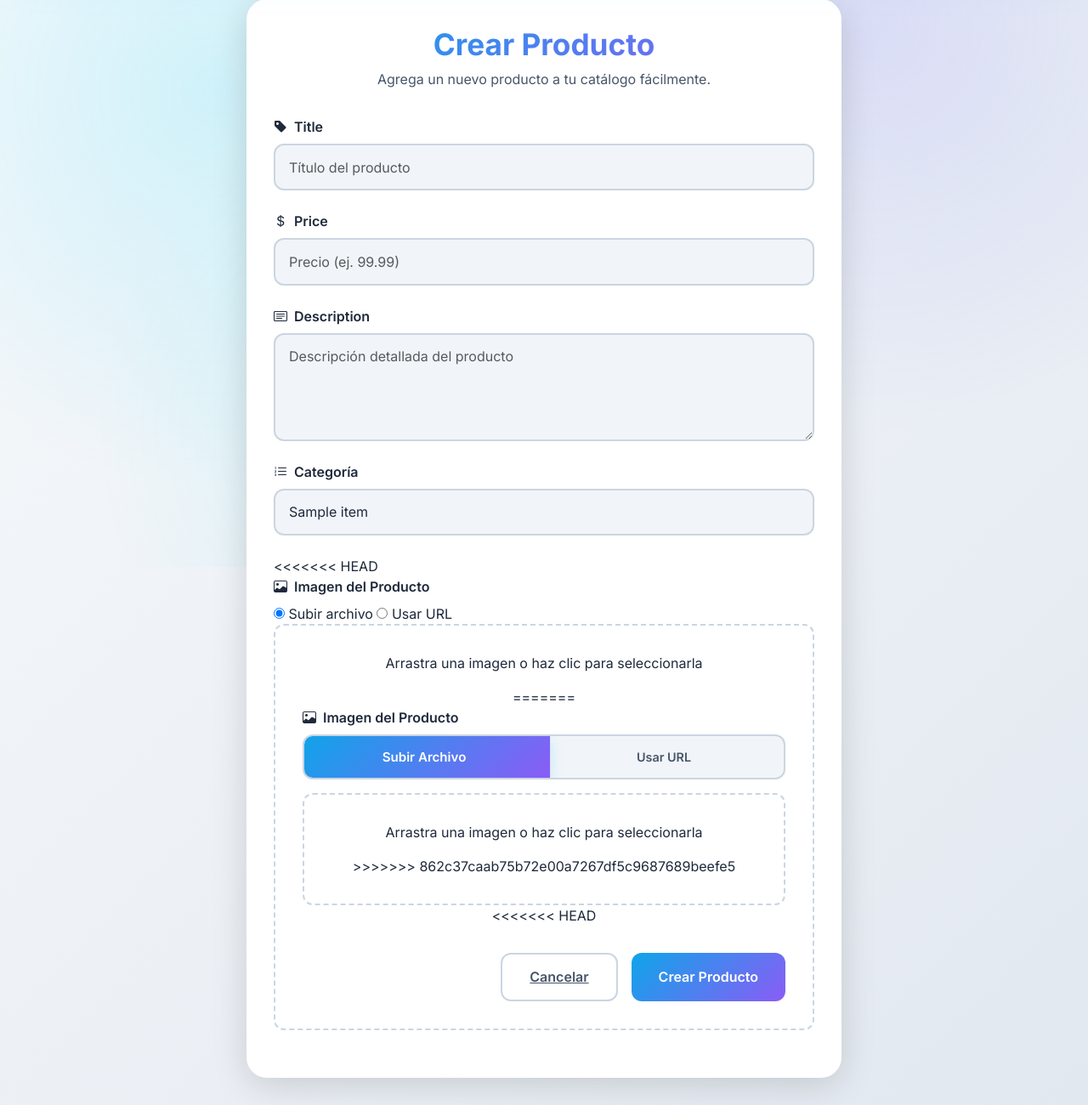
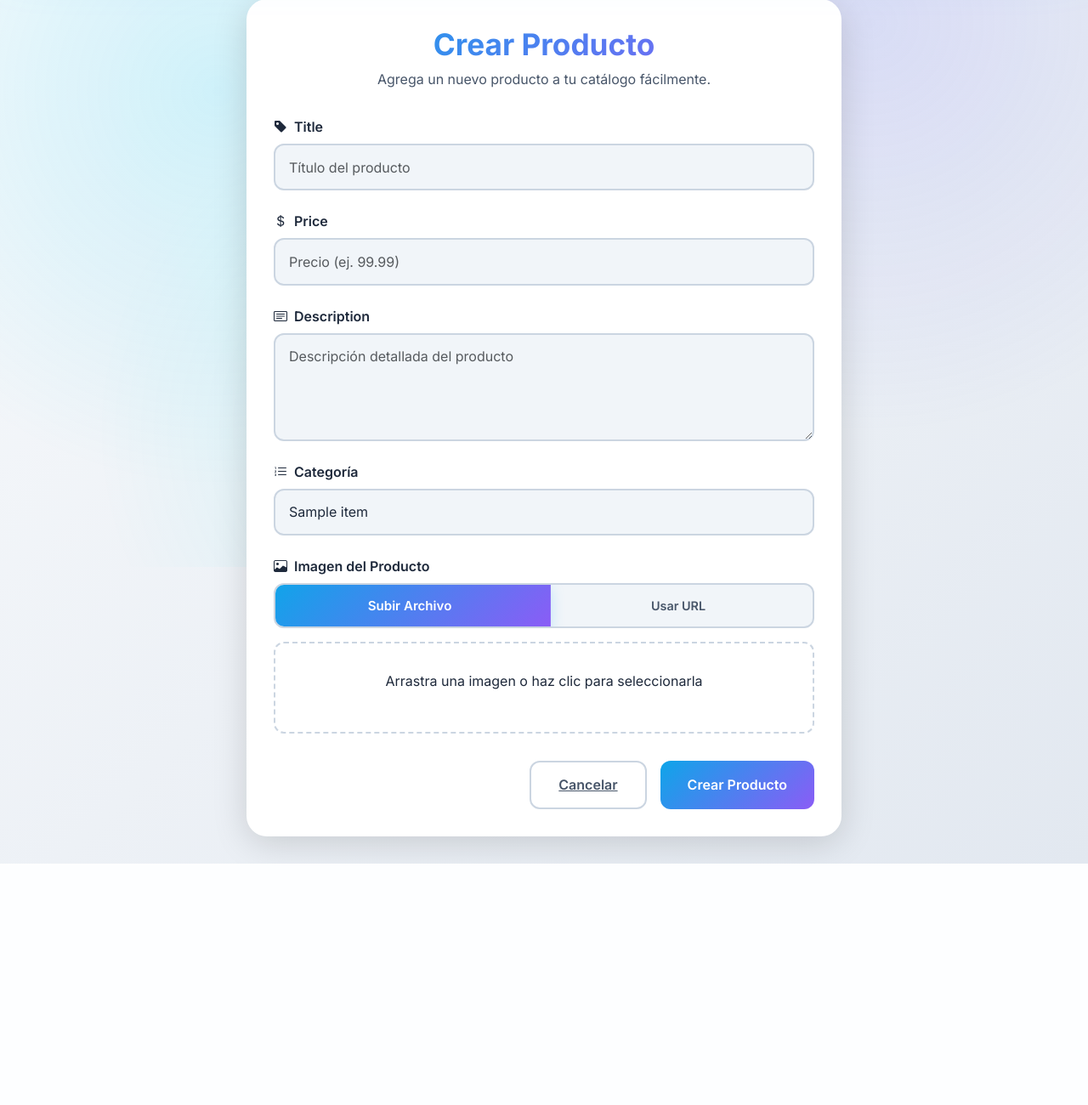
Before and after one commit to Santiago0720K/Platzi-Store-Django, a Django app: page /products/create/ in a window 1280 px wide. Shown: the part 133-1433 px from the top of the page at 85% size. After the commit the page ends 1149 px from the top, so only its background shows below. Run offline with Django 5.2, Linux system fonts and the light colour scheme; a database or web service that is not in the repository returns one stand-in record (values such as "Sample title"); data that the repository does not hold is empty.

Commit message:
Correcion de errores en los TEMPLATES productos datail y create

```diff
--- a/templates/products/product_create.html
+++ b/templates/products/product_create.html
@@ -27,6 +27,7 @@
         font-weight: bold;
         background: linear-gradient(135deg, var(--accent-blue), var(--accent-purple));
         -webkit-background-clip: text;
+        background-clip: text;
         -webkit-text-fill-color: transparent;
         margin-bottom: 0.5rem;
     }
@@ -88,7 +89,7 @@
         background: var(--hover-bg);
     }
 
-    .image-upload img {
+    .image-upload img, #preview-image-url {
         max-width: 100%;
         max-height: 200px;
         margin-top: 1rem;
@@ -310,27 +311,6 @@
 
         <!-- Imagen -->
         <div class="form-group">
-<<<<<<< HEAD
-            <label class="form-label"><i class="bi bi-image"></i> {{ form.image.label }}</label>
-
-            <!-- Selector de tipo de imagen -->
-            <div class="image-source-selector">
-                <label>
-                    <input type="radio" name="image_source" value="file" checked>
-                    Subir archivo
-                </label>
-                <label>
-                    <input type="radio" name="image_source" value="url">
-                    Usar URL
-                </label>
-            </div>
-
-            <!-- Opción para subir archivo -->
-            <div id="upload-container">
-                <div id="drop-zone" class="image-upload">
-                    <p>Arrastra una imagen o haz clic para seleccionarla</p>
-                    <img id="preview-image-file" class="preview-image" alt="Vista previa">
-=======
             <label class="form-label"><i class="bi bi-image"></i> Imagen del Producto</label>
 
             <div class="image-upload-options">
@@ -342,7 +322,6 @@
                 <div id="drop-zone" class="image-upload">
                     <p>Arrastra una imagen o haz clic para seleccionarla</p>
                     <img id="preview-image" alt="Vista previa">
->>>>>>> 862c37caab75b72e00a7267df5c9687689beefe5
                 </div>
                 {{ form.image }}
                 {% for error in form.image.errors %}
@@ -350,24 +329,15 @@
                 {% endfor %}
             </div>
 
-<<<<<<< HEAD
-            <!-- Opción para URL -->
-            <div id="url-container" style="display: none;">
-                {{ form.image_url }}
-                <img id="preview-image-url" class="preview-image" alt="Vista previa de URL" style="margin-top: 1rem; border-radius: 0.75rem; max-height: 200px;">
-                {% for error in form.image_url.errors %}
-                    <div class="error-message">{{ error }}</div>
-                {% endfor %}
-=======
             <div id="url-wrapper" style="display: none;">
                 <div class="form-group">
                     <label for="{{ form.image_url.id_for_label }}" class="form-label"><i class="bi bi-link-45deg"></i> {{ form.image_url.label }}</label>
                     {{ form.image_url }}
+                    <img id="preview-image-url" alt="Vista previa de URL">
                     {% for error in form.image_url.errors %}
                         <div class="error-message">{{ error }}</div>
                     {% endfor %}
                 </div>
->>>>>>> 862c37caab75b72e00a7267df5c9687689beefe5
             </div>
         </div>
 
@@ -382,55 +352,32 @@
 <script>
 document.addEventListener('DOMContentLoaded', () => {
     // --- SELECTORES ---
-    const imageSourceRadios = document.querySelectorAll('input[name="image_source"]');
-    const uploadContainer = document.getElementById('upload-container');
-    const urlContainer = document.getElementById('url-container');
+    const uploadFileBtn = document.getElementById('upload-file-btn');
+    const uploadUrlBtn = document.getElementById('upload-url-btn');
+    const dropZoneWrapper = document.getElementById('drop-zone-wrapper');
+    const urlWrapper = document.getElementById('url-wrapper');
 
     const dropZone = document.getElementById('drop-zone');
     const imageInput = document.querySelector('input[type="file"][name="image"]');
     const imageUrlInput = document.querySelector('input[name="image_url"]');
 
-    const previewImageFile = document.getElementById('preview-image-file');
+    const previewImage = document.getElementById('preview-image');
     const previewImageUrl = document.getElementById('preview-image-url');
     const dropText = dropZone.querySelector('p');
-    const uploadFileBtn = document.getElementById('upload-file-btn');
-    const uploadUrlBtn = document.getElementById('upload-url-btn');
-    const dropZoneWrapper = document.getElementById('drop-zone-wrapper');
-    const urlWrapper = document.getElementById('url-wrapper');
-    const imageUrlInput = document.querySelector('input[name="image_url"]');
 
     // --- INICIALIZACIÓN ---
+    if (imageInput) {
         imageInput.style.display = 'none'; // Ocultar el input de archivo real
+    }
 
-<<<<<<< HEAD
     // --- MANEJO DE VISIBILIDAD ---
-    imageSourceRadios.forEach(radio => {
-        radio.addEventListener('change', (e) => {
-            if (e.target.value === 'file') {
-                uploadContainer.style.display = 'block';
-                urlContainer.style.display = 'none';
-                imageUrlInput.value = ''; // Limpiar URL si se cambia a archivo
-                previewImageUrl.src = '';
-                previewImageUrl.style.display = 'none';
-            } else {
-                uploadContainer.style.display = 'none';
-                urlContainer.style.display = 'block';
-                imageInput.value = ''; // Limpiar archivo si se cambia a URL
-                previewImageFile.src = '';
-                previewImageFile.style.display = 'none';
-                dropText.style.display = 'block';
-            }
-        });
-    });
-
-    // --- MANEJO DE SUBIDA DE ARCHIVO ---
-=======
     uploadFileBtn.addEventListener('click', () => {
         uploadFileBtn.classList.add('active');
         uploadUrlBtn.classList.remove('active');
         dropZoneWrapper.style.display = 'block';
         urlWrapper.style.display = 'none';
-        imageUrlInput.value = ''; // Clear URL input
+        if (imageUrlInput) imageUrlInput.value = ''; // Limpiar URL
+        if (previewImageUrl) previewImageUrl.style.display = 'none'; // Ocultar preview
     });
 
     uploadUrlBtn.addEventListener('click', () => {
@@ -438,20 +385,19 @@ document.addEventListener('DOMContentLoaded', () => {
         uploadFileBtn.classList.remove('active');
         urlWrapper.style.display = 'block';
         dropZoneWrapper.style.display = 'none';
-        imageInput.value = ''; // Clear file input
-        previewImage.style.display = 'none';
-        dropText.style.display = 'block';
+        if (imageInput) imageInput.value = ''; // Limpiar archivo
+        if (previewImage) previewImage.style.display = 'none'; // Ocultar preview
+        if (dropText) dropText.style.display = 'block';
     });
 
-    // Manejo de archivos
->>>>>>> 862c37caab75b72e00a7267df5c9687689beefe5
+    // --- MANEJO DE SUBIDA DE ARCHIVO ---
     function handleFile(file) {
         if (file && file.type.startsWith('image/')) {
             const reader = new FileReader();
             reader.onload = e => {
-                previewImageFile.src = e.target.result;
-                previewImageFile.style.display = 'block';
-                dropText.style.display = 'none';
+                previewImage.src = e.target.result;
+                previewImage.style.display = 'block';
+                if (dropText) dropText.style.display = 'none';
             };
             reader.readAsDataURL(file);
         } else {
@@ -459,7 +405,9 @@ document.addEventListener('DOMContentLoaded', () => {
         }
     }
 
+    if (dropZone) {
         dropZone.addEventListener('click', () => imageInput.click());
+
         imageInput.addEventListener('change', () => {
             if (imageInput.files.length > 0) {
                 handleFile(imageInput.files[0]);
@@ -483,8 +431,10 @@ document.addEventListener('DOMContentLoaded', () => {
                 handleFile(e.dataTransfer.files[0]);
             }
         });
+    }
 
     // --- MANEJO DE URL ---
+    if (imageUrlInput) {
         imageUrlInput.addEventListener('input', () => {
             const url = imageUrlInput.value.trim();
             if (url) {
@@ -499,14 +449,11 @@ document.addEventListener('DOMContentLoaded', () => {
         imageUrlInput.addEventListener('blur', () => {
             const img = new Image();
             img.onload = () => {
-            // La imagen es válida
                 imageUrlInput.setCustomValidity('');
             };
             img.onerror = () => {
-            // La imagen no es válida o no se puede cargar
                 if(imageUrlInput.value) {
                     imageUrlInput.setCustomValidity('La URL de la imagen no es válida o no se puede acceder a ella.');
-                // Forzar la validación del navegador para que muestre el mensaje
                     imageUrlInput.reportValidity();
                 } else {
                     imageUrlInput.setCustomValidity('');
@@ -514,6 +461,7 @@ document.addEventListener('DOMContentLoaded', () => {
             };
             img.src = imageUrlInput.value;
         });
+    }
 });
 </script>
 {% endblock %}
--- a/templates/products/product_detail.html
+++ b/templates/products/product_detail.html
@@ -14,7 +14,6 @@
 
         <!-- Información del producto -->
         <div class="col-md-6">
-<<<<<<< HEAD
             <h2>{{ product.title }}</h2>
             <p>{{ product.description }}</p>
             <h3>${{ product.price }}</h3>
@@ -33,7 +32,6 @@
                 Volver atrás
             </a>
             {% endif %}
-=======
             <div class="card shadow-lg border-0 rounded-4 p-4" style="background: #ffffffcc; backdrop-filter: blur(10px);">
                 <h2 class="fw-bold text-dark mb-3" style="font-size: 2rem;">{{ product.title }}</h2>
                 <p class="text-muted" style="font-size: 1.05rem; line-height: 1.6;">
@@ -51,7 +49,6 @@
                     </a>
                 </div>
             </div>
->>>>>>> 862c37caab75b72e00a7267df5c9687689beefe5
         </div>
     </div>
 </div>
```
Also changed, not shown: db.sqlite3. Lines whose indentation alone changed are shown as unchanged.
